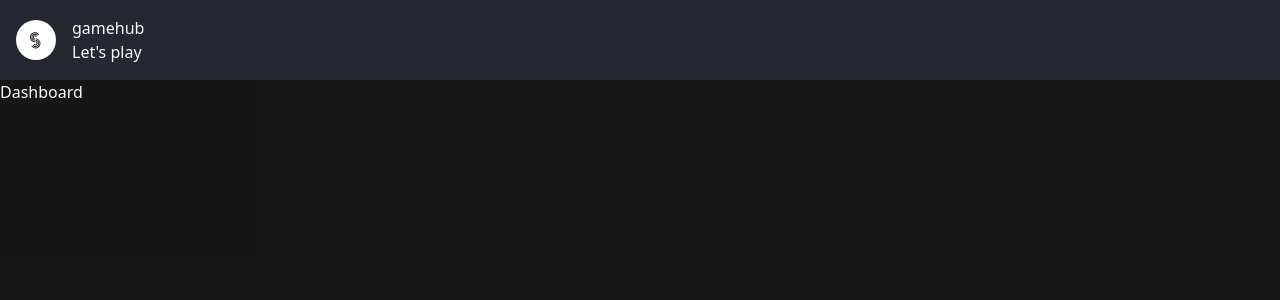
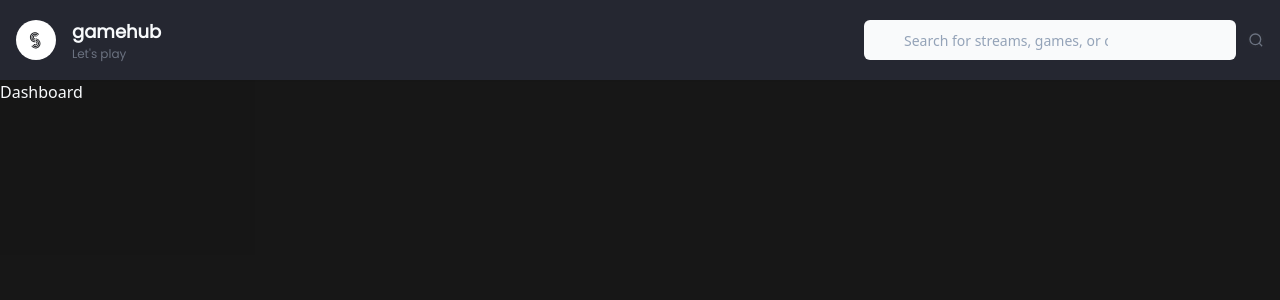
Before and after one commit to balajik10/StreamLink, a Next.js app in the folder video-twitch/: page / in a window 1280 px wide. Shown: the top 300 px of the page. Built offline with nearby package versions, Linux system fonts and the light colour scheme.

Commit message:
added Search bar

```diff
--- a/video-twitch/app/(browse)/_components/navbar/index.tsx
+++ b/video-twitch/app/(browse)/_components/navbar/index.tsx
@@ -1,9 +1,11 @@
+import { Search } from "./search";
 import { Logo } from "./logo";  // Correct import statement
 
 export const Navbar = () => {
   return (
     <nav className="fixed top-0 w-full h-20 z-[49] bg-[#252731] px-2 lg:px-4 flex justify-between items-center shadow-sm">
-      <Logo /> {/* Your Logo component */}
+      <Logo />
+      <Search/>
     </nav>
   );
 };
--- a/video-twitch/app/(browse)/_components/navbar/logo.tsx
+++ b/video-twitch/app/(browse)/_components/navbar/logo.tsx
@@ -1,10 +1,11 @@
 import Image from "next/image";
 import { Poppins } from "next/font/google";
 import Link from "next/link";
+import { cn } from "@/lib/utils";
 
 const font = Poppins({
   subsets: ["latin"],
-  weight: ["200", "300", "400"], // Ensure weights are separated by commas
+  weight: ["200", "300", "400"],
 });
 
 export const Logo = () => {
@@ -13,16 +14,15 @@ export const Logo = () => {
       <div className="hidden lg:flex items-center gap-x-4 hover:opacity-75 transition">
         <div className="bg-white rounded-full p-1">
           <Image
-            src="/Ssslines.svg" // Ensure the image path is correct
+            src="/Ssslines.svg"
             alt="gamehub"
-            height={32} // height should be a number, not a string
-            width={32}  // width should be a number, not a string
+            height={32}
+            width={32}
           />
         </div>
-        <div>
-          {/* Corrected the misplaced closing tags for paragraphs */}
-          <p>gamehub</p>
-          <p>Let's play</p>
+        <div className={cn(font.className)}>
+          <p className="text-lg font-semibold">gamehub</p>
+          <p className="text-xs text-gray-500">Let's play</p>
         </div>
       </div>
     </Link>
--- /dev/null
+++ b/video-twitch/app/(browse)/_components/navbar/search.tsx
@@ -0,0 +1,31 @@
+"use client";
+
+import { useState } from "react";
+import { useRouter } from "next/navigation";
+import qs from "query-string";
+import { SearchIcon } from "lucide-react";
+import { Input } from "@/components/ui/input";
+import { Button } from "@/components/ui/button";
+
+export const Search = () => {
+
+  return (
+    <form
+    onSubmit={()=>{}}
+    className="relative w-full lg:w-[400px] flex items-center">
+        <Input
+          className="w-full pl-10 pr-32 bg-gray-50 border-0 rounded-md focus:outline-none focus:ring-0"
+          placeholder="Search for streams, games, or channels"
+        />
+        <Button
+          className="flex-shrink-0 ml-3 text-sm text-gray-500 hover:text-gray-400"
+          variant="secondary"
+          size="small"
+          asChild
+        >
+          <SearchIcon className="h-4 w-4" />
+        </Button>
+
+    </form>
+  );
+};
--- /dev/null
+++ b/video-twitch/components/ui/input.tsx
@@ -0,0 +1,22 @@
+import * as React from "react"
+
+import { cn } from "@/lib/utils"
+
+const Input = React.forwardRef<HTMLInputElement, React.ComponentProps<"input">>(
+  ({ className, type, ...props }, ref) => {
+    return (
+      <input
+        type={type}
+        className={cn(
+          "flex h-10 w-full rounded-md border border-input bg-background px-3 py-2 text-base ring-offset-background file:border-0 file:bg-transparent file:text-sm file:font-medium file:text-foreground placeholder:text-muted-foreground focus-visible:outline-none focus-visible:ring-2 focus-visible:ring-ring focus-visible:ring-offset-2 disabled:cursor-not-allowed disabled:opacity-50 md:text-sm",
+          className
+        )}
+        ref={ref}
+        {...props}
+      />
+    )
+  }
+)
+Input.displayName = "Input"
+
+export { Input }
--- a/video-twitch/package.json
+++ b/video-twitch/package.json
@@ -18,6 +18,7 @@
     "lucide-react": "^0.460.0",
     "next": "15.0.3",
     "next-themes": "^0.4.3",
+    "query-string": "^9.1.1",
     "react": "^18.3.1",
     "react-dom": "^18.3.1",
     "svix": "^1.40.0",
```
Also changed, not shown: 1 other file (tests, documents, lock files or other folders).
